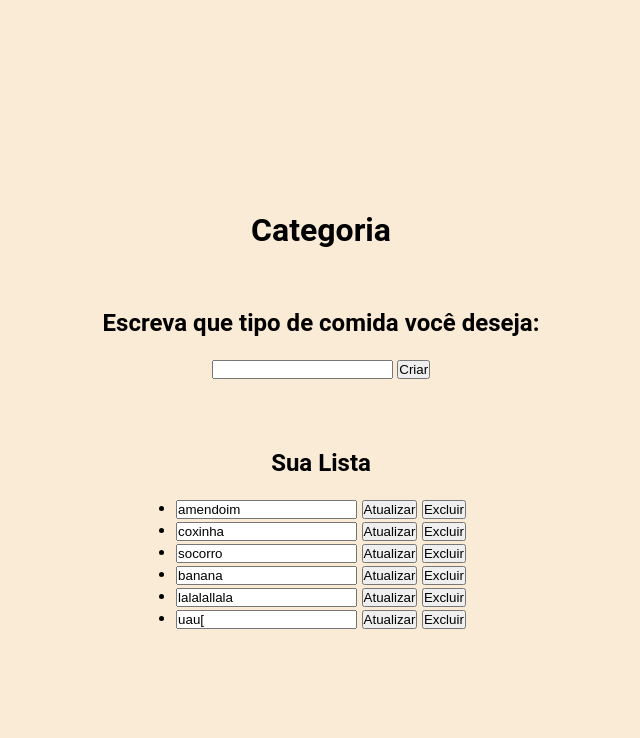
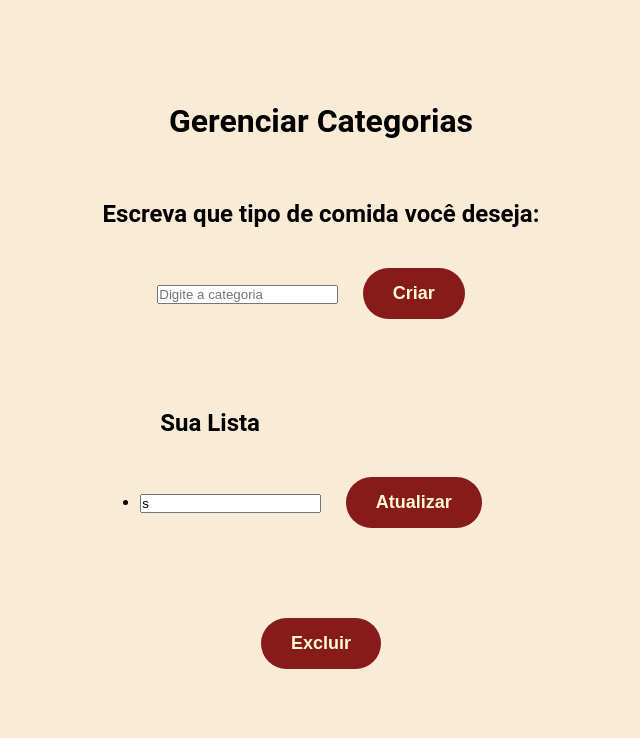
Before and after one commit to d4viladandara/Projeto-Crud, a Flask app: page /categorias in a window 1280 px wide. Shown: the top 738 px of the page, without its empty margins (319-959 px from the left). Run offline with Flask 3, Linux system fonts and the light colour scheme; data comes from the database, SQL or seed files in the repository.

Commit message:
arrumano confusão de nomes e do bd

```diff
--- a/app.py
+++ b/app.py
@@ -2,65 +2,67 @@ from flask import Flask, render_template, request, redirect
 from flask_sqlalchemy import SQLAlchemy
 
 app = Flask(__name__)
-app.config['SQLALCHEMY_DATABASE_URI'] = 'sqlite:///meubanco.db'
+app.config['SQLALCHEMY_DATABASE_URI'] = 'sqlite:///app.db'
 db = SQLAlchemy(app)
 
-# definindo o modelo de dados
-class Tasks(db.Model):
+# ---------- MODELO ----------
+class Categoria(db.Model):  # singular (representa UMA categoria)
     id = db.Column(db.Integer, primary_key=True)
     description = db.Column(db.String(100), unique=True, nullable=False)
 
 
-#cRud base (fazer depoissss)
+# ---------- ROTAS ----------
 @app.route('/')
 def index():
     return render_template('base.html')
 
 
-#cRud categorias
+# ----- LISTAR -----
 @app.route('/categorias')
 def categorias():
-    tasks = Tasks.query.all()
-    return render_template('/categorias.html', tasks=tasks)
+    categorias = Categoria.query.all()
+    return render_template('categorias.html', categorias=categorias)
 
-@app.route('/create', methods=['POST'])
-def create_task():
+
+
+# ----- CRIAR -----
+@app.route('/categorias/create', methods=['POST'])
+def criar_categoria():
     description = request.form['description']
-    new_task = Tasks(description=description)
 
-    existe_task = Tasks.query.filter_by(description=description).first()
-    if existe_task:
-        return 'Erro: Produto já cadastrado'
+    # verificar duplicado
+    existe = Categoria.query.filter_by(description=description).first()
+    if existe:
+        return 'Erro: Categoria já cadastrada'
 
-    db.session.add(new_task)
+    nova = Categoria(description=description)
+    db.session.add(nova)
     db.session.commit()
     return redirect('/categorias')
 
-# Para exluir da lista
-@app.route('/delete/<int:task_id>', methods=['POST'])
-def delete_task(task_id):
-    task = Tasks.query.get(task_id)
 
-    if task:
-        db.session.delete(task)
+# ----- DELETAR -----
+@app.route('/categorias/delete/<int:id>', methods=['POST'])
+def deletar_categoria(id):
+    categoria = Categoria.query.get(id)  # singular pq é só uma
+    if categoria:
+        db.session.delete(categoria)
         db.session.commit()
     return redirect('/categorias')
 
 
-# Para editar a lista (update)
-@app.route('/update/<int:task_id>', methods=["POST"])
-def update_task(task_id):
-    task = Tasks.query.get(task_id)
-
-    if task:
-        task.description = request.form['description']
+# ----- ATUALIZAR -----
+@app.route('/categorias/update/<int:id>', methods=['POST'])
+def atualizar_categoria(id):
+    categoria = Categoria.query.get(id)
+    if categoria:
+        categoria.description = request.form['description']
         db.session.commit()
     return redirect('/categorias')
 
-if __name__ =='__main__':
+
+# ---------- MAIN ----------
+if __name__ == '__main__':
     with app.app_context():
         db.create_all()
     app.run(debug=True)
-
-
-    #Crud categorias
--- a/templates/categorias.html
+++ b/templates/categorias.html
@@ -2,35 +2,45 @@
 <html lang="pt-BR">
 <head>
     <meta charset="UTF-8">
-    <title>{% block title %}Lojinha de Doces{% endblock %}</title>
+    <title>{% block title %}categorias{% endblock %}</title>
     <link rel="stylesheet" href="/static/categorias.css" />
     <link rel="stylesheet" href="/static/style.css" />
 </head>
 <body>
-<body>
-    <h1>Categoria</h1>
-    <h2>Escreva que tipo de comida você deseja:</h2>
-        <form action="/create" method="POST">
-            <input type="text" name="description" required>
-            <button type="submit">Criar</button>
+
+    <header>
+        <h1>Gerenciar Categorias</h1>
+        <h2>Escreva que tipo de comida você deseja:</h2>
+    </header>
+
+    <!-- Formulário para criar categoria -->
+    <section>
+        <form action="/categorias/create" method="POST" class="form-criar">
+            <input type="text" name="description" placeholder="Digite a categoria" required>
+            <button type="submit" class="btn">Criar</button>
         </form>
+    </section>
 
-    <h2>Sua Lista</h2>
-    <ul>
-        {% for task in tasks %}
-            <li>
-                <form action="/update/{{ task.id }}" method="POST" style="display: inline;">
-                    <input type="text" name="description" value="{{ task.description }}">
-                    <button type="submit">Atualizar</button>
-                </form>
+    <!-- Lista de categorias -->
+    <section>
+        <h2>Sua Lista</h2>
+        <ul>
+            {% for categoria in categorias %}
+                <li>
+                    <!-- Form de atualizar -->
+                    <form action="/categoria/update/{{ categoria.id }}" method="POST" class="form-inline">
+                        <input type="text" name="description" value="{{ categoria.description }}">
+                        <button type="submit" class="btn atualizar">Atualizar</button>
+                    </form>
 
-                <form action="/delete/{{ task.id }}" method="POST" style="display: inline;">
-                    <button type="submit">Excluir</button>
-                </form>
-            </li>
-        {% endfor %}
-    </ul>
-
+                    <!-- Form de deletar -->
+                    <form action="categoria/delete/{{ categoria.id }}" method="POST" class="form-inline">
+                        <button type="submit" class="btn excluir">Excluir</button>
+                    </form>
+                </li>
+            {% endfor %}
+        </ul>
+    </section>
 
 </body>
 </html>
```
Also changed, not shown: templates/base.html (+16 -6 lines), instance/app.db (added), instance/meubanco.db (deleted).
